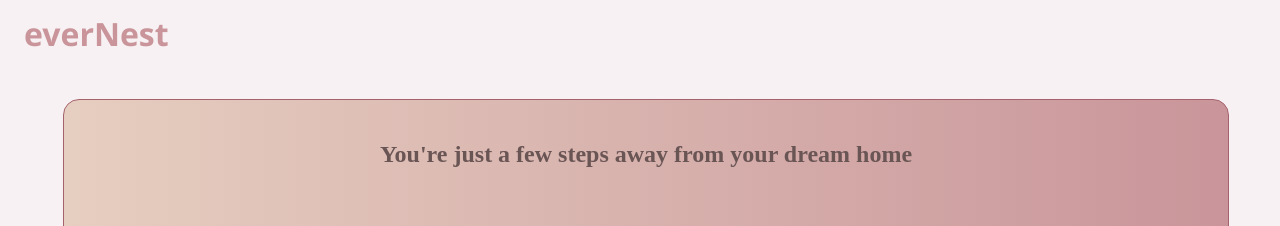
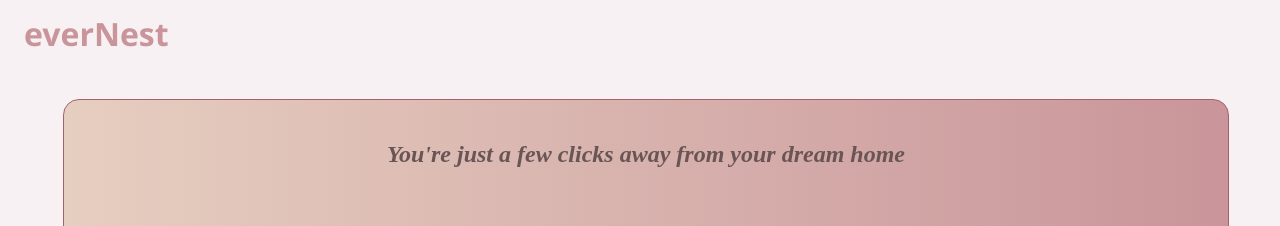
Before and after one commit to MthukaFernando/Adv.ClientSide-final-coursework, a React (Vite) app in the folder evernest/: page / in a window 1280 px wide. Shown: the top 226 px of the page. Built offline with nearby package versions, Linux system fonts and the light colour scheme.

Commit message:
made changes to the website's quote line

```diff
--- a/evernest/src/App.css
+++ b/evernest/src/App.css
@@ -77,7 +77,8 @@ body {
   margin-bottom: 3rem;
   font-size: 1.5rem;
   font-weight: 1000;
-  font-family: cursive;
+  font-family: 'Times New Roman', Times, serif;
+  font-style: italic; /*Use of italic fonts */
   color: #6a5555;
 }
 
--- a/evernest/src/App.jsx
+++ b/evernest/src/App.jsx
@@ -195,7 +195,7 @@ function App() {
             }}
           >
             <h2 className="quote">
-              You're just a few steps away from your dream home
+              You're just a few clicks away from your dream home
             </h2>
 
             <Select
```
